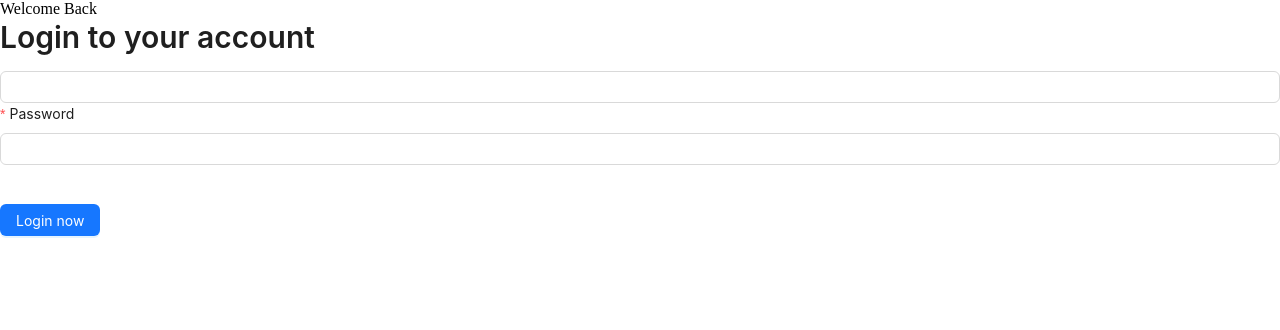
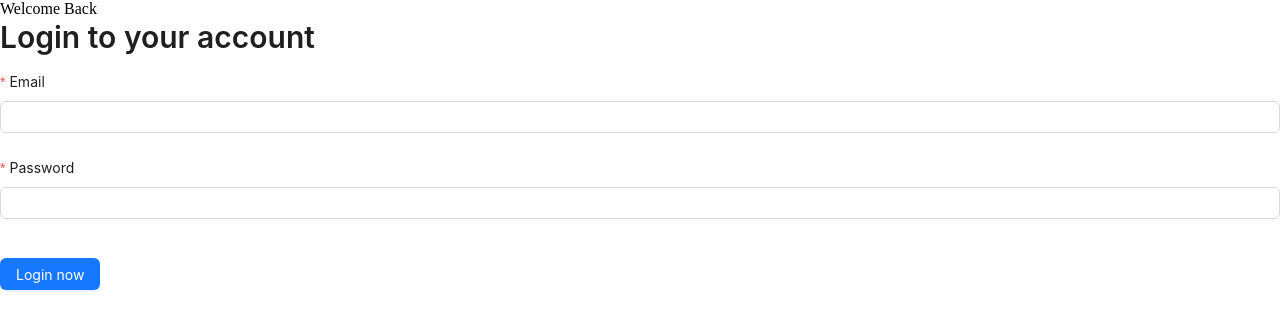
Before and after one commit to azizlaghari/assignment-writing, a React (Vite) app in the folder assignment-writing/: page /login in a window 1280 px wide. Shown: the top 330 px of the page. Built offline with nearby package versions, Linux system fonts and the light colour scheme.

Commit message:
Login auth solve

```diff
--- a/assignment-writing/src/Layout/MainMenu/MainMenu.jsx
+++ b/assignment-writing/src/Layout/MainMenu/MainMenu.jsx
@@ -6,12 +6,13 @@ import { AiOutlineShoppingCart } from "react-icons/ai";
 import { HiOutlineShoppingBag } from "react-icons/hi";
 import { Link } from 'react-router-dom';
 
-const MainMenu = ({active}) => {
+const MainMenu = ({ active }) => {
     const { SubMenu } = Menu;
     const {
         token: { colorBgContainer },
     } = theme.useToken();
     return (
+        <div>
             <Menu
                 theme="dark"
                 mode={"inline"}
@@ -43,10 +44,8 @@ const MainMenu = ({active}) => {
                         label: <Link to="/customers">Customers</Link>,
                     },
                 ]}
-
             />
-
-
+        </div>
     );
 };
 export default MainMenu;
--- a/assignment-writing/src/Layout/VerticalLayout/VerticalLayout.jsx
+++ b/assignment-writing/src/Layout/VerticalLayout/VerticalLayout.jsx
@@ -9,7 +9,6 @@ import {
 import { useNavigate } from "react-router-dom";
 import MainMenu from "../MainMenu/MainMenu";
 import './VerticalLayout.css'
-import Item from "antd/es/list/Item";
 
 const VerticalLayout = ({ children, active }) => {
     const { Header, Sider, Content } = Layout;
@@ -34,7 +33,7 @@ const VerticalLayout = ({ children, active }) => {
         </Menu>
     );
     return (
-        <>
+        <div>
             <Layout>
                 <Sider trigger={null} collapsible collapsed={collapsed}
                     width={250}
@@ -48,7 +47,9 @@ const VerticalLayout = ({ children, active }) => {
                     }}
                 >
                     <div className="demo-logo-vertical" />
+                    <div className="Main_Menu">
                     <MainMenu active={active} />
+                    </div>
                 </Sider>
                 <Layout className="site-layout"
                     style={{
@@ -82,7 +83,7 @@ const VerticalLayout = ({ children, active }) => {
                     </Header>
                     <div className="logout">
                         <Dropdown
-                            menu={menu}
+                            menu={{menu}}
                             trigger={["click"]}
                             placement={"bottomLeft"}
                         >
@@ -98,7 +99,7 @@ const VerticalLayout = ({ children, active }) => {
                     </Content>
                 </Layout>
             </Layout>
-        </>
+        </div>
     )
 }
 
--- a/assignment-writing/src/Views/Login/Login.jsx
+++ b/assignment-writing/src/Views/Login/Login.jsx
@@ -1,8 +1,6 @@
 import { useState } from "react";
-import { Button, Radio, Input, Typography, Form, notification } from "antd";
+import { Button, Input, Typography, Form, notification } from "antd";
 import { useNavigate } from "react-router-dom";
-import Item from "antd/es/list/Item";
-
 
 const Login = () => {
   const navigate = useNavigate();
@@ -13,13 +11,13 @@ const Login = () => {
     password: '12345678'
   }
 
-  const Login = async (values) => {
+  const handleLogin = async (values) => {
     setLoading(true);
     if (values.email === AdminCredential.email && values.password === AdminCredential.password) {
       await localStorage.setItem("LoggedIn", true)
-      navigate.push("/")
+      navigate.push("/");
       notification.success({
-        message: 'Login Succussfully!!',
+        message: 'Login Successfully!!',
         duration: 3
       })
     } else {
@@ -33,7 +31,8 @@ const Login = () => {
   };
 
   if (localStorage.hasOwnProperty("LoggedIn")) {
-    return navigate("/");
+    navigate("/");
+    return null; // Return null instead of using return within the function body
   } else {
     return (
       <div className="temp-login-main">
@@ -42,23 +41,23 @@ const Login = () => {
           <Typography.Title level={2}>
             Login to your account
           </Typography.Title>
-          <Form layout="vertical" onFinish={Login}>
-            <Item
+          <Form layout="vertical" onFinish={handleLogin}>
+            <Form.Item
               name="email"
               label="Email"
               rules={[
                 {
                   type: "email",
-                  message: "The input is not valid E-mail!",
+                  message: "The input is not a valid email!",
                 },
                 {
                   required: true,
-                  message: "Please input your E-mail!",
+                  message: "Please input your email!",
                 },
               ]}
             >
               <Input className="primary-input" />
-            </Item>
+            </Form.Item>
             <Form.Item
               name="password"
               label="Password"
@@ -93,11 +92,10 @@ const Login = () => {
               </Button>
             </Form.Item>
           </Form>
-
         </div>
       </div>
-    );
-  };
-};
+    )
+  }
+}
 
 export default Login;
```
Lines whose indentation alone changed are shown as unchanged.
